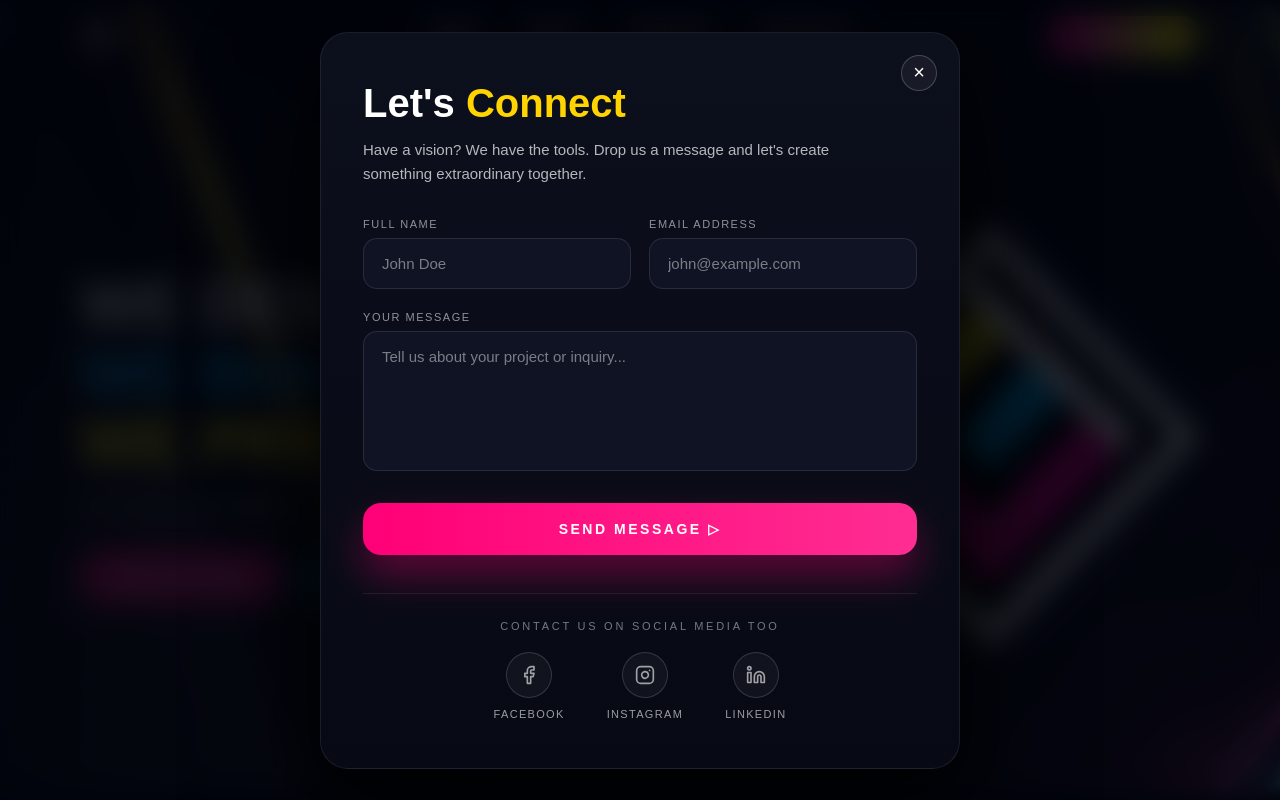
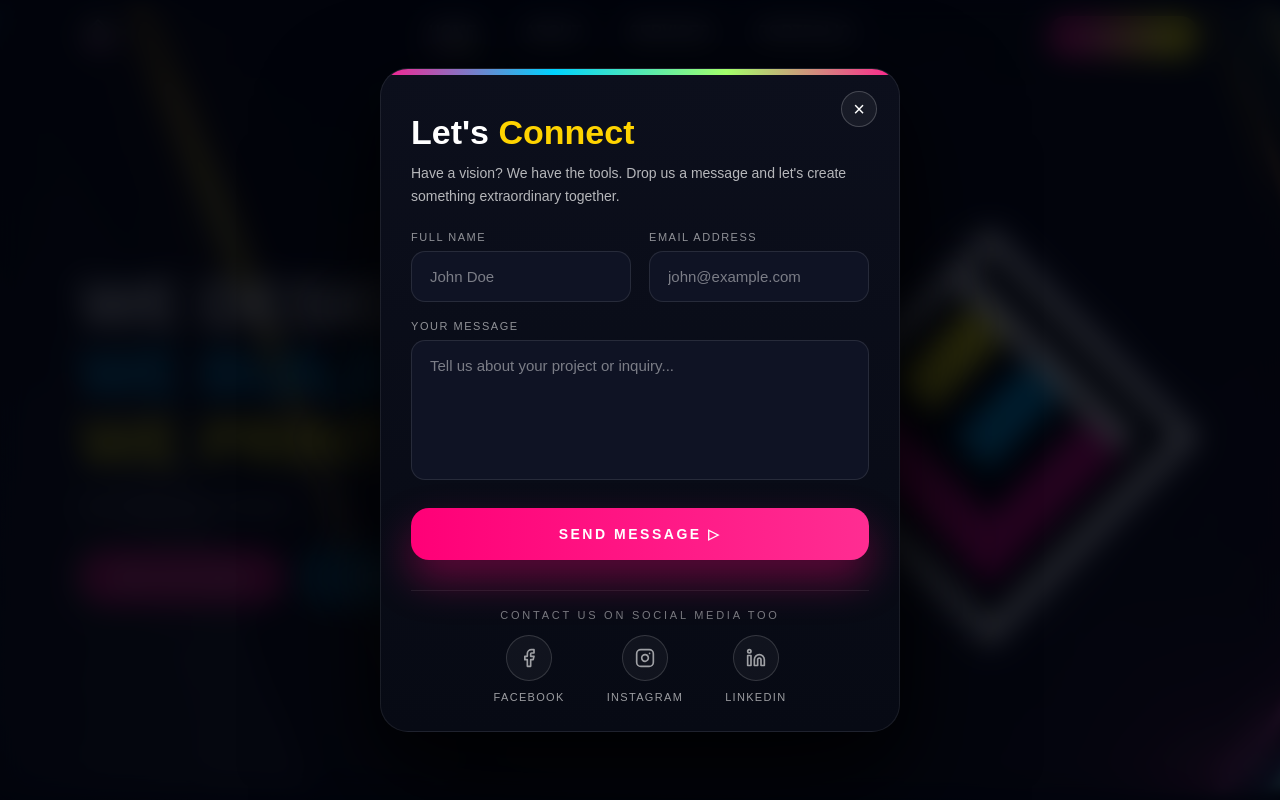
Before and after one commit to iRyllB/leyarss_creatives, a React (Vite) app: page / in a window 1280 px wide. Both pictures are taken after a click on the button "Contact Us". Shown: the top 800 px of the page. Built offline with nearby package versions, Linux system fonts and the light colour scheme.

Commit message:
adjusted form

```diff
--- a/src/styles/Form.css
+++ b/src/styles/Form.css
@@ -16,9 +16,10 @@
 
 .contact-modal{
   position:relative;
-  width:640px;
-  padding:48px 42px;
+  width:min(520px, 92vw);
+  padding:44px 30px 28px;
   border-radius:28px;
+  overflow:hidden;
 
   background:linear-gradient(
     180deg,
@@ -33,6 +34,18 @@
     0 20px 60px rgba(0,0,0,0.5);
 
   color:white;
+}
+
+.contact-modal::before {
+  content: "";
+  position: absolute;
+  left: 0;
+  right: 0;
+  top: 0;
+  height: 6px;
+  border-top-left-radius: 28px;
+  border-top-right-radius: 28px;
+  background: linear-gradient(90deg, #ff1f8f, #00d2ff, #a3ff6b, #ff1f8f);
 }
 
 .contact-close{
@@ -54,9 +67,9 @@
 }
 
 .contact-header h2{
-  font-size:40px;
+  font-size:34px;
   font-weight:800;
-  margin-bottom:12px;
+  margin-bottom:10px;
 }
 
 .contact-header span{
@@ -64,17 +77,17 @@
 }
 
 .contact-header p{
-  font-size:15px;
+  font-size:14px;
   line-height:1.6;
   color:rgba(255,255,255,0.7);
-  max-width:500px;
-  margin-bottom:32px;
+  max-width:460px;
+  margin-bottom:24px;
 }
 
 .contact-form{
   display:flex;
   flex-direction:column;
-  gap:22px;
+  gap:18px;
 }
 
 .contact-grid{
@@ -148,7 +161,7 @@
 }
 
 .contact-divider{
-  margin:38px 0 26px 0;
+  margin:30px 0 18px 0;
   height:1px;
   background:rgba(255,255,255,0.08);
 }
@@ -161,7 +174,7 @@
   font-size:11px;
   letter-spacing:.25em;
   color:rgba(255,255,255,0.45);
-  margin-bottom:20px;
+  margin-bottom:14px;
 }
 
 .social-icons{
```
